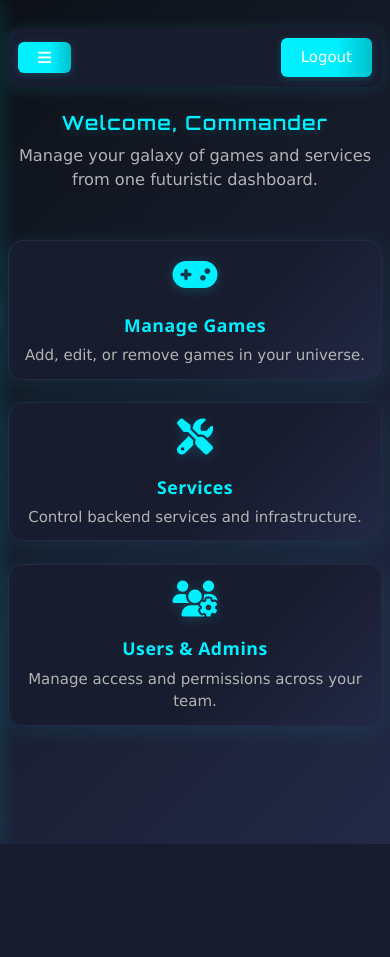
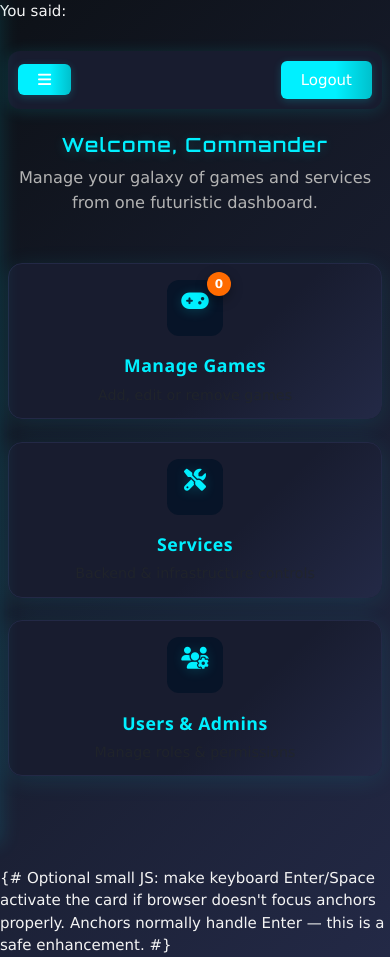
Before and after one commit to piyushratha/gauravgowebsite, a Django app: page /admin_home in a window 390 px wide. Before the commit the page ends 844 px from the top, so only its background shows below. Run offline with Django 4.2, Linux system fonts and the light colour scheme; a user stored in the database is signed in.

Commit message:
admin page update

```diff
--- a/GauravGoWeb/urls.py
+++ b/GauravGoWeb/urls.py
@@ -17,6 +17,9 @@
 from django.urls import path, include
 from gauravgowebsite import views
 from gauravgowebsite.views import *
+from django.conf import settings
+from django.conf.urls.static import static
+
 
 
 urlpatterns = [
@@ -44,7 +47,10 @@
     path('logout', Logout, name="logout"),
     path('search', search, name="search"),
     path('change_password', change_password, name="change_password"),
-
+    path('add_games', add_games, name="add_games"),
+    path('manage_games', manage_games, name="manage_games"),
+    path('edit_game/<int:pid>', edit_games, name="edit_game"),
+    # path('delete_game/<int:pid>', delete_game, name="delete_game"),
 
 
 ]
--- a/gauravgowebsite/admin.py
+++ b/gauravgowebsite/admin.py
@@ -4,3 +4,4 @@
 
 
 admin.site.register(Contact)
+admin.site.register(Games)
--- a/gauravgowebsite/templates/admin_base.html
+++ b/gauravgowebsite/templates/admin_base.html
@@ -1,6 +1,6 @@
 {% load static %}
 
-<!DOCTYPE html>
+<!doctype html>
 <html lang="en">
 <head>
   <meta charset="UTF-8">
@@ -13,7 +13,7 @@
   <!-- FontAwesome -->
   <link rel="stylesheet" href="https://cdnjs.cloudflare.com/ajax/libs/font-awesome/6.4.2/css/all.min.css">
 
-  <!-- Bootstrap -->
+  <!-- Bootstrap 5 CSS -->
   <link href="https://cdn.jsdelivr.net/npm/bootstrap@5.3.2/dist/css/bootstrap.min.css" rel="stylesheet">
 
   <!-- Custom CSS -->
@@ -86,218 +86,115 @@
     }
 
     /* Profile Section */
-    .profile {
-      text-align: center;
-      margin-bottom: 32px;
-    }
-
-    .profile img {
-      width: 90px;
-      height: 90px;
-      border-radius: 50%;
-      border: 3px solid #00f0ff;
-      margin-bottom: 12px;
-      box-shadow: 0 0 18px #00f0ff55;
-      object-fit: cover;
-      background: #232946;
-    }
-
-    .profile h5 {
-      font-size: 1.1rem;
-      font-weight: 600;
-      margin-bottom: 2px;
-      color: #fff;
-    }
-
-    .profile p {
-      color: #8ca0b3;
-      font-size: 0.92rem;
-      margin-bottom: 0;
-    }
+    .profile { text-align: center; margin-bottom: 32px; }
+    .profile img { width: 90px; height: 90px; border-radius: 50%; border: 3px solid #00f0ff; margin-bottom: 12px; box-shadow: 0 0 18px #00f0ff55; object-fit: cover; background: #232946; }
+    .profile h5 { font-size: 1.1rem; font-weight: 600; margin-bottom: 2px; color: #fff; }
+    .profile p { color: #8ca0b3; font-size: 0.92rem; margin-bottom: 0; }
 
     /* Page Content */
-    .page-content {
-      margin-left: 240px;
-      padding: 40px 32px 32px 32px;
-      background: transparent;
-      min-height: 100vh;
-      transition: margin-left 0.3s;
-    }
-
-    .navbar-custom {
-      background: #181c2f;
-      padding: 14px 24px;
-      border-radius: 12px;
-      box-shadow: 0 2px 16px #00f0ff22;
-      margin-bottom: 24px;
-      display: flex;
-      align-items: center;
-      justify-content: space-between;
-    }
-
-    .navbar-custom .btn {
-      color: #fff;
-      background: linear-gradient(90deg, #00f0ff 60%, #00c0cc 100%);
-      border: none;
-      border-radius: 6px;
-      font-weight: 500;
-      padding: 8px 20px;
-      box-shadow: 0 2px 8px #00f0ff33;
-      transition: background 0.2s, box-shadow 0.2s;
-    }
-
-    .navbar-custom .btn:hover {
-      background: linear-gradient(90deg, #00c0cc 60%, #00f0ff 100%);
-      box-shadow: 0 4px 16px #00f0ff55;
-    }
+    .page-content { margin-left: 240px; padding: 40px 32px 32px 32px; background: transparent; min-height: 100vh; transition: margin-left 0.3s; }
+    .navbar-custom { background: #181c2f; padding: 14px 24px; border-radius: 12px; box-shadow: 0 2px 16px #00f0ff22; margin-bottom: 24px; display: flex; align-items: center; justify-content: space-between; }
+    .navbar-custom .btn { color: #fff; background: linear-gradient(90deg, #00f0ff 60%, #00c0cc 100%); border: none; border-radius: 6px; font-weight: 500; padding: 8px 20px; box-shadow: 0 2px 8px #00f0ff33; transition: background 0.2s, box-shadow 0.2s; }
+    .navbar-custom .btn:hover { background: linear-gradient(90deg, #00c0cc 60%, #00f0ff 100%); box-shadow: 0 4px 16px #00f0ff55; }
 
     /* Welcome Area */
-    .welcome-area {
-      text-align: center;
-      margin-bottom: 48px;
-    }
-
-    .welcome-area h2 {
-      font-family: 'Orbitron', sans-serif;
-      font-size: 2.2rem;
-      color: #00f0ff;
-      font-weight: 700;
-      letter-spacing: 1.5px;
-      margin-bottom: 10px;
-      text-shadow: 0 2px 12px #00f0ff33;
-    }
-
-    .welcome-area p {
-      color: #b3b3b3;
-      font-size: 1.08rem;
-      margin-bottom: 0;
-      font-weight: 400;
-    }
+    .welcome-area { text-align: center; margin-bottom: 48px; }
+    .welcome-area h2 { font-family: 'Orbitron', sans-serif; font-size: 2.2rem; color: #00f0ff; font-weight: 700; letter-spacing: 1.5px; margin-bottom: 10px; text-shadow: 0 2px 12px #00f0ff33; }
+    .welcome-area p { color: #b3b3b3; font-size: 1.08rem; margin-bottom: 0; font-weight: 400; }
 
     /* Cards */
-    .card-box {
-      background: linear-gradient(135deg, #181c2f 60%, #232946 100%);
-      border-radius: 14px;
-      padding: 32px 20px 28px 20px;
-      color: #fff;
-      box-shadow: 0 4px 24px #00f0ff18;
-      transition: transform 0.2s, box-shadow 0.2s;
-      border: 1px solid #232946;
-      min-height: 210px;
-      display: flex;
-      flex-direction: column;
-      align-items: center;
-      justify-content: center;
-    }
-
-    .card-box:hover {
-      transform: translateY(-6px) scale(1.025);
-      box-shadow: 0 8px 32px #00f0ff44;
-      border-color: #00f0ff;
-    }
-
-    .card-box i {
-      font-size: 2.4rem;
-      color: #00f0ff;
-      margin-bottom: 14px;
-      text-shadow: 0 2px 12px #00f0ff33;
-    }
-
-    .card-box h5 {
-      font-size: 1.18rem;
-      font-weight: 600;
-      color: #00f0ff;
-      margin-bottom: 8px;
-      letter-spacing: 0.5px;
-    }
-
-    .card-box p {
-      color: #b3b3b3;
-      font-size: 1rem;
-      margin-bottom: 0;
-      font-weight: 400;
-    }
+    .card-box { background: linear-gradient(135deg, #181c2f 60%, #232946 100%); border-radius: 14px; padding: 32px 20px 28px 20px; color: #fff; box-shadow: 0 4px 24px #00f0ff18; transition: transform 0.2s, box-shadow 0.2s; border: 1px solid #232946; min-height: 210px; display: flex; flex-direction: column; align-items: center; justify-content: center; }
+    .card-box:hover { transform: translateY(-6px) scale(1.025); box-shadow: 0 8px 32px #00f0ff44; border-color: #00f0ff; }
+    .card-box i { font-size: 2.4rem; color: #00f0ff; margin-bottom: 14px; text-shadow: 0 2px 12px #00f0ff33; }
+    .card-box h5 { font-size: 1.18rem; font-weight: 600; color: #00f0ff; margin-bottom: 8px; letter-spacing: 0.5px; }
+    .card-box p { color: #b3b3b3; font-size: 1rem; margin-bottom: 0; font-weight: 400; }
 
     /* Responsive */
     @media (max-width: 991px) {
-      .page-content {
-        padding: 28px 8px 8px 8px;
-      }
-      .card-box {
-        min-height: 180px;
-        padding: 24px 10px 20px 10px;
-      }
+      .page-content { padding: 28px 8px 8px 8px; }
+      .card-box { min-height: 180px; padding: 24px 10px 20px 10px; }
     }
     @media (max-width: 768px) {
-      .vertical-nav {
-        left: -240px;
-      }
-      .vertical-nav.active {
-        left: 0;
-      }
-      .page-content {
-        margin-left: 0;
-      }
-      .navbar-custom {
-        padding: 10px 10px;
-      }
+      .vertical-nav { left: -240px; }
+      .vertical-nav.active { left: 0; }
+      .page-content { margin-left: 0; }
+      .navbar-custom { padding: 10px 10px; }
     }
     @media (max-width: 575px) {
-      .card-box {
-        min-height: 120px;
-        padding: 16px 4px 12px 4px;
-      }
-      .welcome-area h2 {
-        font-size: 1.3rem;
-      }
+      .card-box { min-height: 120px; padding: 16px 4px 12px 4px; }
+      .welcome-area h2 { font-size: 1.3rem; }
     }
   </style>
 </head>
 <body>
 
   <!-- Sidebar -->
-  <div class="vertical-nav" id="sidebar">
+  <aside class="vertical-nav" id="sidebar" aria-label="Sidebar navigation">
     <p class="sidebar-title">GAURAVGO</p>
 
     <div class="profile">
       <img src="{% static 'images/media-home-page/logo.png' %}" alt="Admin Avatar">
       <h5 class="mb-0">Admin</h5>
-      <p class="text-muted small">{{ request.user.email }}</p>
+      <p class="text-muted small">
+        {% if request.user.is_authenticated %}
+          {{ request.user.email }}
+        {% else %}
+          Guest
+        {% endif %}
+      </p>
     </div>
 
-    <ul class="nav flex-column">
+    <ul class="nav flex-column px-2">
       <li class="nav-item">
         <a href="{% url 'admin_home' %}" class="nav-link active">
           <i class="fas fa-tachometer-alt"></i> Dashboard
         </a>
       </li>
+
+      <!-- Games menu using Bootstrap 5 collapse -->
       <li class="nav-item">
-        <a href="#" class="nav-link">
-          <i class="fas fa-wrench"></i> Services
+        <a class="nav-link d-flex justify-content-between align-items-center"
+          data-bs-toggle="collapse"
+          href="#gamesMenu"
+          role="button"
+          aria-expanded="false"
+          aria-controls="gamesMenu">
+          <span><i class="fas fa-wrench fa-fw me-2 text-primary"></i> Games</span>
+          <i class="fas fa-chevron-down small"></i>
         </a>
+
+        <div class="collapse ps-3" id="gamesMenu">
+          <ul class="nav flex-column">
+            <li class="nav-item"><a class="nav-link" href="{% url 'add_games' %}">Add Games</a></li>
+            <li class="nav-item"><a class="nav-link" href="{% url 'manage_games' %}">Manage Games</a></li>
+          </ul>
+        </div>
       </li>
+
       <li class="nav-item">
         <a href="#" class="nav-link">
           <i class="fas fa-search"></i> Search
         </a>
       </li>
+
       <li class="nav-item">
-        <a href="#" class="nav-link">
+        <a href="{% url 'change_password' %}" class="nav-link">
           <i class="fas fa-key"></i> Change Password
         </a>
       </li>
-      <li class="nav-item">
+
+      <li class="nav-item mt-3">
         <a href="{% url 'logout' %}" class="nav-link">
           <i class="fas fa-sign-out-alt"></i> Logout
         </a>
       </li>
     </ul>
-  </div>
+  </aside>
 
   <!-- Page Content -->
-  <div class="page-content" id="content">
+  <main class="page-content" id="content">
     <nav class="navbar navbar-custom">
-      <button id="sidebarCollapse" class="btn"><i class="fas fa-bars"></i></button>
+      <button id="sidebarCollapse" class="btn" type="button" aria-label="Toggle sidebar"><i class="fas fa-bars"></i></button>
       <a href="{% url 'logout' %}" class="btn">Logout</a>
     </nav>
 
@@ -306,42 +203,77 @@
       <p>Manage your galaxy of games and services from one futuristic dashboard.</p>
     </div>
 
-    <!-- Dashboard Cards -->
-    <div class="row g-4">
-      <div class="col-md-4">
-        <div class="card-box text-center">
-          <i class="fas fa-gamepad"></i>
-          <h5 class="mt-2">Manage Games</h5>
-          <p>Add, edit, or remove games in your universe.</p>
+{# dashboard cards — paste this in place of your commented block #}
+<div class="row g-4 mb-4">
+
+  <!-- Manage Games -->
+  <div class="col-sm-6 col-md-4">
+    <a href="{% url 'manage_games' %}" class="text-decoration-none" aria-label="Manage Games">
+      <div class="card-box h-100 d-flex flex-column align-items-center justify-content-center" role="button" tabindex="0" title="Manage Games">
+        <div style="position:relative;width:56px;height:56px;border-radius:12px;background:#071428;display:flex;align-items:center;justify-content:center;margin-bottom:12px;">
+          <i class="fas fa-gamepad" style="color:#00f0ff;font-size:22px;"></i>
+          <span style="position:absolute;right:-8px;top:-8px;background:#ff6b00;color:#fff;border-radius:12px;padding:3px 8px;font-size:12px;font-weight:600;box-shadow:0 4px 12px rgba(0,0,0,0.35);">
+            {% if total_games %}{{ total_games }}{% elif services %}{{ services|length }}{% else %}0{% endif %}
+          </span>
         </div>
+        <h5 class="mt-2" style="color:#00f0ff;font-weight:700;">Manage Games</h5>
+        <p class="mb-0 text-muted" style="font-size:0.95rem;">Add, edit or remove games</p>
       </div>
-      <div class="col-md-4">
-        <div class="card-box text-center">
-          <i class="fas fa-tools"></i>
-          <h5 class="mt-2">Services</h5>
-          <p>Control backend services and infrastructure.</p>
+    </a>
+  </div>
+
+  <!-- Services -->
+  <div class="col-sm-6 col-md-4">
+    <a href="{% url 'manage_games' %}" class="text-decoration-none" aria-label="Manage Services">
+      <div class="card-box h-100 d-flex flex-column align-items-center justify-content-center" role="button" tabindex="0" title="Services">
+        <div style="width:56px;height:56px;border-radius:12px;background:#071428;display:flex;align-items:center;justify-content:center;margin-bottom:12px;">
+          <i class="fas fa-tools" style="color:#00f0ff;font-size:22px;"></i>
         </div>
+        <h5 class="mt-2" style="color:#00f0ff;font-weight:700;">Services</h5>
+        <p class="mb-0 text-muted" style="font-size:0.95rem;">Backend & infrastructure controls</p>
       </div>
-      <div class="col-md-4">
-        <div class="card-box text-center">
-          <i class="fas fa-users-cog"></i>
-          <h5 class="mt-2">Users & Admins</h5>
-          <p>Manage access and permissions across your team.</p>
+    </a>
+  </div>
+
+  <!-- Users & Admins -->
+  <div class="col-sm-6 col-md-4">
+    <a href="#" class="text-decoration-none" aria-label="Users and Admins">
+      <div class="card-box h-100 d-flex flex-column align-items-center justify-content-center" role="button" tabindex="0" title="Users & Admins">
+        <div style="width:56px;height:56px;border-radius:12px;background:#071428;display:flex;align-items:center;justify-content:center;margin-bottom:12px;">
+          <i class="fas fa-users-cog" style="color:#00f0ff;font-size:22px;"></i>
         </div>
+        <h5 class="mt-2" style="color:#00f0ff;font-weight:700;">Users & Admins</h5>
+        <p class="mb-0 text-muted" style="font-size:0.95rem;">Manage roles & permissions</p>
       </div>
-    </div>
+    </a>
+  </div>
+
+</div>
 
     {% block main %}
     {% endblock %}
-  </div>
+  </main>
 
-  <!-- JS -->
+  <!-- Bootstrap 5 bundle (includes Popper) -->
   <script src="https://cdn.jsdelivr.net/npm/bootstrap@5.3.2/dist/js/bootstrap.bundle.min.js"></script>
-  <script>
-    document.getElementById("sidebarCollapse").addEventListener("click", function () {
-      document.getElementById("sidebar").classList.toggle("active");
+
+{# Optional small JS: make keyboard Enter/Space activate the card if browser doesn't focus anchors properly.
+   Anchors normally handle Enter — this is a safe enhancement. #}
+<script>
+document.addEventListener('DOMContentLoaded', function () {
+  document.querySelectorAll('.card-box[role="button"]').forEach(function(card) {
+    card.addEventListener('keydown', function(e) {
+      if (e.key === 'Enter' || e.key === ' ') {
+        // find nearest anchor parent and follow it
+        const a = card.closest('a');
+        if (a) {
+          a.click();
+          e.preventDefault();
+        }
+      }
     });
-  </script>
-
+  });
+});
+</script>
 </body>
 </html>
--- a/gauravgowebsite/templates/admin_home.html
+++ b/gauravgowebsite/templates/admin_home.html
@@ -1,4 +1,5 @@
-<!--{% extends 'admin_base.html' %}
+You said:
+{% extends 'admin_base.html' %}
 
 {% block main %}
 <html>
@@ -16,4 +17,4 @@
 
 
 
-{% endblock %}-->
+{% endblock %}
--- a/gauravgowebsite/views.py
+++ b/gauravgowebsite/views.py
@@ -1,5 +1,7 @@
-from django.shortcuts import redirect, render
+from pyexpat.errors import messages
+from django.shortcuts import get_object_or_404, redirect, render
 from django.contrib.auth import login, logout, authenticate
+from gauravgowebsite.models import Games
 
 def index(request):
     return render(request, 'index.html')
@@ -111,3 +113,112 @@
         except:
             error = "yes"
     return render(request, 'change_password.html', locals())
+
+def add_games(request):
+    if not request.user.is_authenticated:
+        return redirect('admin_login')
+
+    if request.method == "POST":
+        title = request.POST.get('servicetitle', '').strip()
+        description = request.POST.get('description', '').strip()
+        image = request.FILES.get('image')
+        logo  = request.FILES.get('logo')
+
+        if not title:
+            messages.error(request, "Please provide a title.")
+            return render(request, 'add_games.html', {})   # consistent template name
+
+        try:
+            game = Games.objects.create(
+                title=title,
+                description=description,
+                image=image,
+                logo=logo
+            )
+            messages.success(request, "Game added successfully.")
+            return redirect('manage_games')
+        except Exception as e:
+            # optional: print or logging for debugging
+            print("Error saving game:", e)
+            messages.error(request, "Something went wrong while saving the game.")
+            return render(request, 'add_games.html', {})
+
+    # GET
+    return render(request, 'add_games.html', {})
+
+
+def manage_games(request):
+    if not request.user.is_authenticated:
+        return redirect('admin_login')
+
+    games = Games.objects.all().order_by('-creationdate')
+    return render(request, 'manage_games.html', {'games': games})
+
+
+def edit_games(request, pid):
+    """
+    GET:  render edit_games.html with the game instance in context as 'game'
+    POST: update title/description and optionally image; then redirect to manage_games
+    """
+    game = get_object_or_404(Games, id=pid)
+
+    if request.method == "POST":
+        # field names kept same as your form: servicetitle, description, image
+        title = request.POST.get('servicetitle', '').strip()
+        description = request.POST.get('description', '').strip()
+
+        # Basic validation
+        if not title:
+            messages.error(request, "Please enter a title for the game.")
+            return render(request, 'edit_games.html', {'game': game})
+
+        game.title = title
+        game.description = description
+
+        # handle uploaded image (safe .get)
+        uploaded_image = request.FILES.get('image')
+        if uploaded_image:
+            game.image = uploaded_image
+
+        # Optionally handle logo if your form includes it:
+        uploaded_logo = request.FILES.get('logo')
+        if uploaded_logo:
+            # if your model has `logo` field
+            try:
+                game.logo = uploaded_logo
+            except Exception:
+                # ignore if model doesn't have logo field
+                pass
+
+        try:
+            game.save()
+            messages.success(request, "Game updated successfully.")
+            return redirect('manage_games')
+        except Exception as e:
+            # optionally log exception e
+            messages.error(request, "Something went wrong while updating the game.")
+            return render(request, 'edit_games.html', {'game': game})
+
+    # GET
+    return render(request, 'edit_games.html', {'game': game})
+
+
+
+def delete_games(request, pid):
+    """
+    GET:  show delete confirmation page (delete_games.html) with 'game' in context
+    POST: actually delete the object and redirect to manage_games
+    """
+    game = get_object_or_404(Games, id=pid)
+
+    if request.method == "POST":
+        try:
+            game.delete()
+            messages.success(request, "Game deleted successfully.")
+        except Exception as e:
+            # optionally log e
+            messages.error(request, "Could not delete game. Try again later.")
+        return redirect('manage_games')
+
+    # GET -> render a confirmation template
+    return render(request, 'delete_games.html', {'game': game})
```
Also changed, not shown: gauravgowebsite/models.py (+10 -1 lines), gauravgowebsite/templates/add_games.html (added, +67 -0 lines), gauravgowebsite/templates/edit_games.html (added, +67 -0 lines), gauravgowebsite/templates/manage_games.html (added, +130 -0 lines), Screenshot_2025-09-19_192748.png (added), Screenshot_2025-09-19_192748_QWZyZoK.png (added), db.sqlite3, gauravgowebsite/migrations/0002_games.py (added).
